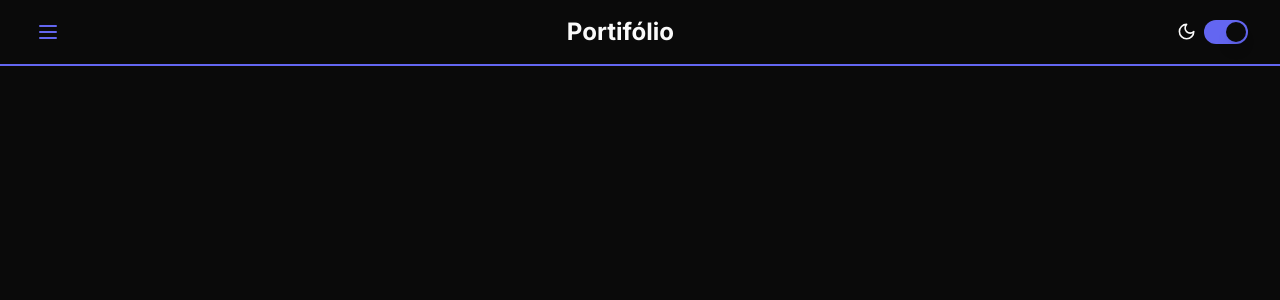
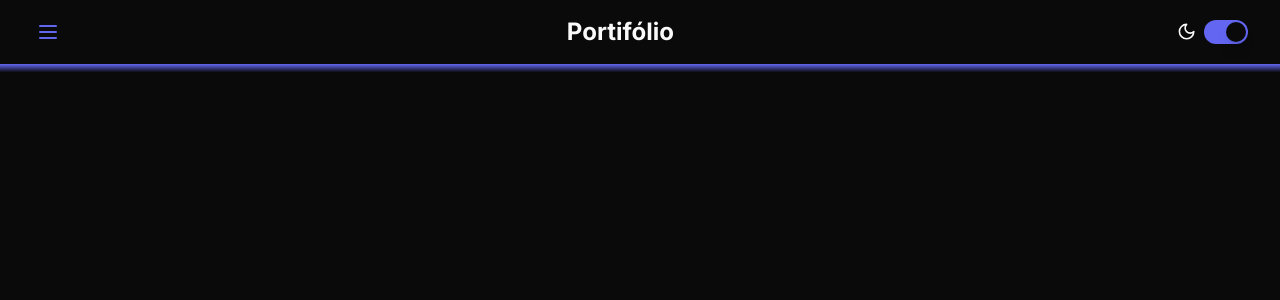
Before and after one commit to samuucavalcante/my-portifolio, a Next.js app: page / in a window 1280 px wide. Shown: the top 300 px of the page. Built offline with nearby package versions, Linux system fonts and the light colour scheme.

Commit message:
feat
add border bottom

```diff
--- a/src/components/Header/index.tsx
+++ b/src/components/Header/index.tsx
@@ -4,11 +4,12 @@ import { MenuButton } from './menu-button'
 export function Header() {
   return (
     <>
-      <div className="flex justify-between px-8 py-4 bg-background border-b-2 border-b-indigo-500">
+      <div className="flex justify-between px-8 py-4 bg-background ">
         <MenuButton />
         <h2 className="text-2xl font-bold">Portifólio</h2>
         <ButtonToogleTheme />
       </div>
+      <div className="h-2 w-full bg-gradient-to-b from-indigo-500 to-indigo-500/5" />
     </>
   )
 }
```
